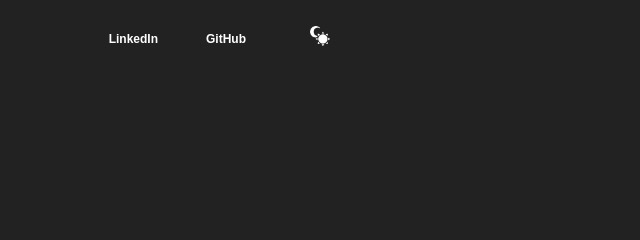
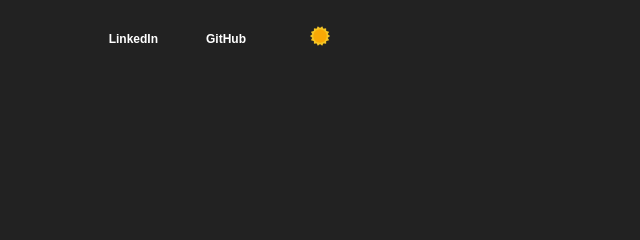
Before and after one commit to eoinkeoghh/eoinkeoghh.github.io, a plain HTML site: page certificates.html in a window 1280 px wide. Both pictures are taken after a click on the button 774 px from the left and 37 px from the top of the page. Shown: the top 240 px of the page, 454-1094 px from the left. Drawn offline with Linux system fonts and the light colour scheme.

Commit message:
deploy version 1.2.0

```diff
--- a/certificates.html
+++ b/certificates.html
@@ -19,7 +19,7 @@
         <b><a style="float: right; width: 400px;"> </a></b>
         <!-- Button for toggling dark mode -->
         <button id="darkModeToggle" style="float: right; width: 100px; font-size: 11px; text-align: center; border: none; background: none; padding: 0; margin-top: 18px;">
-            <img src="imgs/darkmode.png" width="20" height="20" style="border: none;">
+            <img src="imgs/moon_icon.png" width="20" height="20" style="border: none;">
         </button>
         <b><a href="https://github.com/eoinkeoghh?tab=repositories" style="float: right; font-size: 12px; text-align:center">GitHub</a></b>
         <b><a href="https://www.linkedin.com/in/eoin-keogh-bb6a3a242/" style="float: right; font-size: 12px; text-align:center"> LinkedIn </a></b>
--- a/script.js
+++ b/script.js
@@ -27,8 +27,8 @@ document.addEventListener("DOMContentLoaded", function () {
     const currentImageSrc = document.querySelector("#darkModeToggle img").src;
 
     // Define the light and dark mode image sources
-    const lightModeImage = "imgs/darkmode.png";
-    const darkModeImage = "imgs/lightmode.png";
+    const lightModeImage = "imgs/moon_icon.png";
+    const darkModeImage = "imgs/sun_icon.png";
 
     // Determine which mode is active and switch the image source accordingly
     const newImageSrc = isDarkMode ? darkModeImage : lightModeImage;
```
Also changed, not shown: index.html (+1 -1 lines), imgs/moon_icon.png (added), imgs/sun_icon.png (added).
